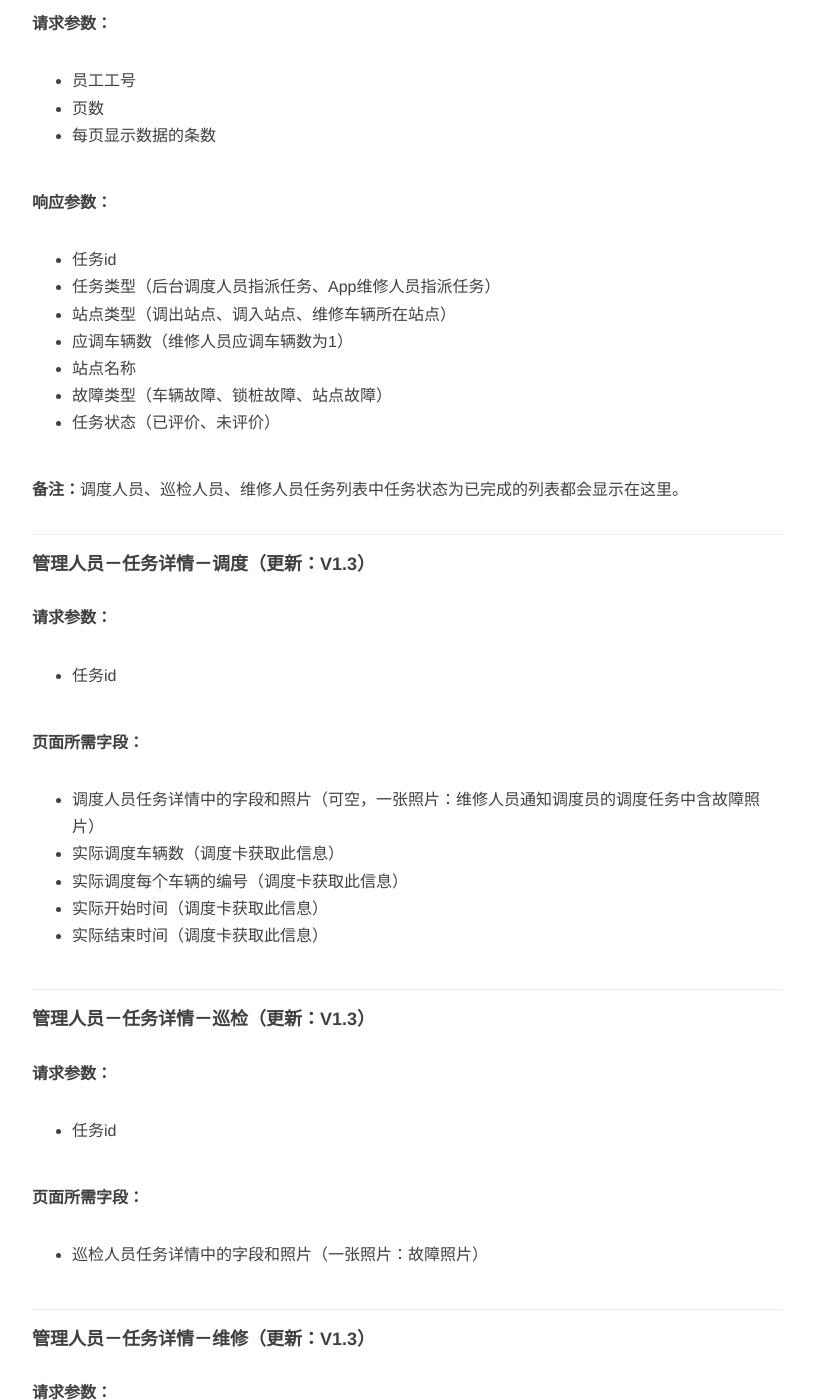
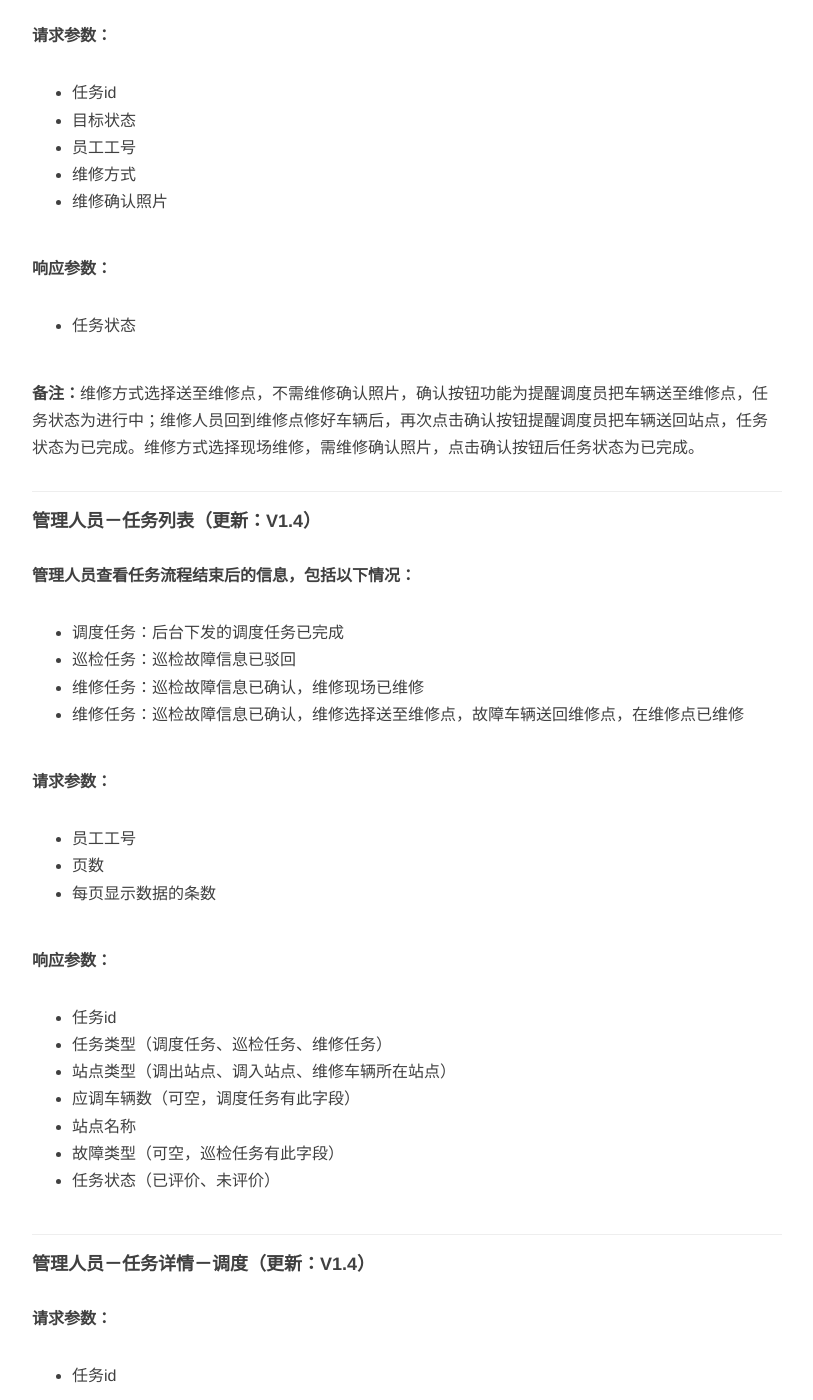
Before and after one commit to chengfeifei/chengfeifei.github.io, a Jekyll site: the page built from _posts/2016-10-14-zixingche-xuqiu-jiekou.md, in a window 1280 px wide and 1400 px high, scrolled down 16504 px. Shown: the whole window, without its empty margins (233-1046 px from the left). Built offline with Jekyll 4.4.1, drawn with Linux system fonts in a browser that asks for light colours; nearby versions of some CDN libraries; comment, search, counter and statistics services are not loaded; some of the changed text lies outside the part shown.

Commit message:
edit
edit jiekou xuqiu

```diff
--- a/_posts/2016-10-14-zixingche-xuqiu-jiekou.md
+++ b/_posts/2016-10-14-zixingche-xuqiu-jiekou.md
@@ -12,6 +12,7 @@ tags: [接口需求]
  V1.1 | 地图－附近站点状态判断规则修改 | 2016-10-17 |
  V1.2 | 用户App接口需求开发人员确认 | 2016-10-17 |
  V1.3 | 字段补充 | 2016-10-19 |
+ V1.4 | 骑行卡说明、管理人员字段补充 | 2016-10-20 |
 
 >所有接口均返回状态码，表示请求成功或请求失败，失败状态码定义多种错误类型。
 >
@@ -20,6 +21,21 @@ tags: [接口需求]
 >时间格式在App中变化较多，建议后台返回long型时间，App做格式处理。
 >
 >此文档提到的字段是根据前端业务需求需要特别指明的字段，并不是这个接口只含有这几个字段。
+
+
+### 两种骑行卡特点（新增：V1.4）
+
+**普通骑行卡：**
+
+* 属于银行卡（有身份信息）
+* 付费租车
+* 使用App有计费、有提醒、有推送
+
+**VIP骑行卡：**
+
+* 不属于银行卡（无身份信息）
+* 免费租车
+* 使用App无计费、无提醒、无推送
 
 ### 用户App
 
@@ -133,7 +149,7 @@ tags: [接口需求]
 
 ---
 
-#### 报修－故障提交（更新：V1.2）
+#### 报修－故障提交（可通用）
 
 **请求参数：**
 
@@ -286,6 +302,17 @@ tags: [接口需求]
 * 每种类型消息的第一条消息的内容
 * 每种类型消息的第一条消息的时间（当天时间格式为“xx分钟前”或“xx小时前”，非当天时间格式为“2016-10-14”）
 
+**消息类型：**
+
+* 系统消息（办卡优惠活动消息、广告消息）
+* 客服消息（客服答复消息）
+* 用车消息（借车成功、还车成功、计费提醒、超时提醒）
+* 故障奖励（故障反馈奖励消息）
+
+>计费提醒:即将结束免费时段（即将满1小时前10分钟提醒）
+>
+>超时提醒:即将超过1天（即将满24小时前1小时提醒）
+
 **备注：**未登录或未绑卡用户可收到与卡无关的消息（如优惠活动），绑卡用户可收到与卡相关的消息（如借车提醒）。
 
 ---
@@ -326,7 +353,7 @@ tags: [接口需求]
 
 ---
 
-#### 状态修改（通用，更新：V1.3）
+#### 状态修改（调度、巡检通用，更新：V1.4）
 
 **请求参数：**
 
@@ -339,7 +366,7 @@ tags: [接口需求]
 
 * 任务状态
 
-**备注：**维修人员五种状态（待开始、进行中、调度中、在维修点、已完成），调度人员、巡检人员三种状态（待开始、进行中、已完成）。维修人员、调度人员、巡检人员已完成的任务在管理人员任务列表中展现。
+**备注：**维修人员五种状态（待开始、进行中、调度中、在维修点、已完成），巡检人员四种状态（待开始、进行中、已驳回、已完成），调度人员三种状态（待开始、进行中、已完成）。
 
 ---
 
@@ -432,23 +459,7 @@ tags: [接口需求]
 
 ---
 
-#### 调度人员－车辆处置－确认完成（废弃：V1.3）
-
-**请求参数：**
-
-* 员工工号
-* 任务完成情况（可空）
-* 站点名称（调出站点或调入站点）
-
-**响应参数：**
-
-* 实际调度车辆数（调度卡应该能获取此信息）
-
-**备注：**此页面功能是调度人员对调度中剩余车辆的处置。需要硬件交互，通过员工工号查询员工所用的调度卡信息来判断调度任务完成情况。**从调度卡读取到的任务完成情况可能与当前页面任务不对应，需要和当前页面任务比较吗？还是以调度卡任务完成情况为最终的任务完成情况？**和客户讨论的结果是以调度卡任务完成情况为最终的任务完成情况，但是需要怎么处理不至于使任务记录混乱需要考虑到。**调度人员在调度车的时候，柱桩先去后台请求是否允许调度，根据后台的返回结果决定是否开锁（允许调度）**
-
----
-
-#### 调度人员－故障提交
+#### 调度人员－故障提交（可通用）
 
 **请求参数：**
 
@@ -516,12 +527,11 @@ tags: [接口需求]
 
 ---
 
-#### 巡检人员－故障提交
+#### 巡检人员－故障提交（可通用）
 
 **请求参数：**
 
-* 员工工号（巡检人员的工号）
-* 员工姓名（巡检人员的姓名）
+* 员工工号
 * 车辆编号或锁桩编号或站点编号，根据故障类型填写相应编号
 * 故障类型
 * 故障照片（暂定一张）
@@ -574,15 +584,34 @@ tags: [接口需求]
 
 ---
 
-#### 维修人员－任务详情－确认完成（更新：V1.3）
+#### 维修人员－任务详情－确认完成（更新：V1.4）
 
-使用“状态修改（通用）”接口。
+不可使用“状态修改（通用）”接口。
+
+**请求参数：**
+
+* 任务id
+* 目标状态
+* 员工工号
+* 维修方式
+* 维修确认照片
+
+**响应参数：**
+
+* 任务状态
 
 **备注：**维修方式选择送至维修点，不需维修确认照片，确认按钮功能为提醒调度员把车辆送至维修点，任务状态为进行中；维修人员回到维修点修好车辆后，再次点击确认按钮提醒调度员把车辆送回站点，任务状态为已完成。维修方式选择现场维修，需维修确认照片，点击确认按钮后任务状态为已完成。
 
 ---
 
-#### 管理人员－任务列表（更新：V1.3）
+#### 管理人员－任务列表（更新：V1.4）
+
+**管理人员查看任务流程结束后的信息，包括以下情况：**
+
+* 调度任务：后台下发的调度任务已完成
+* 巡检任务：巡检故障信息已驳回
+* 维修任务：巡检故障信息已确认，维修现场已维修
+* 维修任务：巡检故障信息已确认，维修选择送至维修点，故障车辆送回维修点，在维修点已维修
 
 **请求参数：**
 
@@ -593,54 +622,107 @@ tags: [接口需求]
 **响应参数：**
 
 * 任务id
-* 任务类型（后台调度人员指派任务、App维修人员指派任务）
+* 任务类型（调度任务、巡检任务、维修任务）
 * 站点类型（调出站点、调入站点、维修车辆所在站点）
-* 应调车辆数（维修人员应调车辆数为1）
+* 应调车辆数（可空，调度任务有此字段）
 * 站点名称
-* 故障类型（车辆故障、锁桩故障、站点故障）
+* 故障类型（可空，巡检任务有此字段）
 * 任务状态（已评价、未评价）
-
-**备注：**调度人员、巡检人员、维修人员任务列表中任务状态为已完成的列表都会显示在这里。
 
 ---
 
-#### 管理人员－任务详情－调度（更新：V1.3）
+#### 管理人员－任务详情－调度（更新：V1.4）
 
 **请求参数：**
 
 * 任务id
 
-**页面所需字段：**
+**响应参数：**
 
-* 调度人员任务详情中的字段和照片（可空，一张照片：维修人员通知调度员的调度任务中含故障照片）
-* 实际调度车辆数（调度卡获取此信息）
+* 站点类型（调出站点、调入站点）
+* 站点名称（调出站点或调入站点）
+* 站点编号
+* 调度员姓名
+* 应调车辆数
+* 实调车辆数（调度卡获取此信息）
 * 实际调度每个车辆的编号（调度卡获取此信息）
+* 要求开始时间
+* 要求结束时间
 * 实际开始时间（调度卡获取此信息）
 * 实际结束时间（调度卡获取此信息）
+* 任务状态（已完成）
+
+**任务情景：**后台下发的调度任务已完成。
 
 ---
 
-#### 管理人员－任务详情－巡检（更新：V1.3）
+#### 管理人员－任务详情－巡检（更新：V1.4）
 
 **请求参数：**
 
 * 任务id
 
-**页面所需字段：**
+**响应参数：**
 
-* 巡检人员任务详情中的字段和照片（一张照片：故障照片）
+* 故障类型
+* 站点地点
+* 站点编号
+* 巡检员姓名
+* 车辆编号或锁桩编号或站点编号
+* 故障照片
+* 故障描述
+* 任务状态（已驳回）
+
+**任务情景：**巡检故障信息已驳回。
 
 ---
 
-#### 管理人员－任务详情－维修（更新：V1.3）
+#### 管理人员－任务详情－维修（更新：V1.4）
 
 **请求参数：**
 
 * 任务id
 
-**页面所需字段：**
+**响应参数：**
 
-* 维修人员任务详情中的字段和照片（两张照片：故障照片＋维修确认照片）
+* 故障类型
+* 站点地点
+* 站点编号
+* 巡检员姓名
+* 维修员姓名
+* 车辆编号或锁桩编号或站点编号
+* 故障照片
+* 故障描述
+* 任务状态（已完成）
+* 维修方式
+* 维修确认照片
+
+**任务情景：**巡检故障信息已确认，维修现场已维修。
+
+---
+
+#### 管理人员－任务详情－维修（更新：V1.4）
+
+**请求参数：**
+
+* 任务id
+
+**响应参数：**
+
+* 故障类型
+* 站点地点
+* 站点编号
+* 巡检员姓名
+* 维修员姓名
+* 调度员姓名
+* 车辆编号或锁桩编号或站点编号
+* 故障照片
+* 故障描述
+* 任务状态（已完成）
+* 维修方式
+* 维修确认照片
+
+**任务情景：**巡检故障信息已确认，维修选择送至维修点，故障车辆送回维修点，在维修点已维修。
 
 ---
 
```
